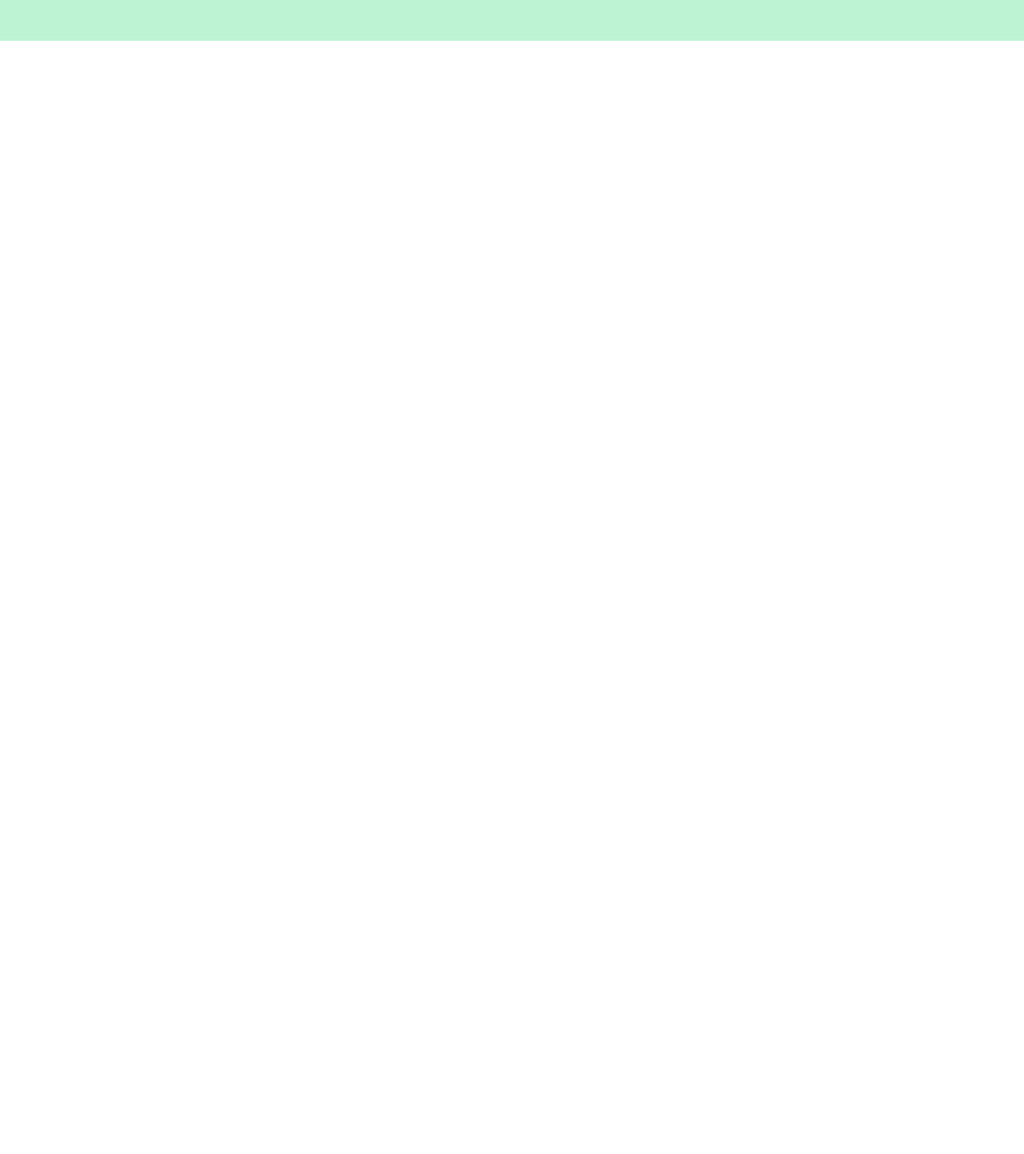
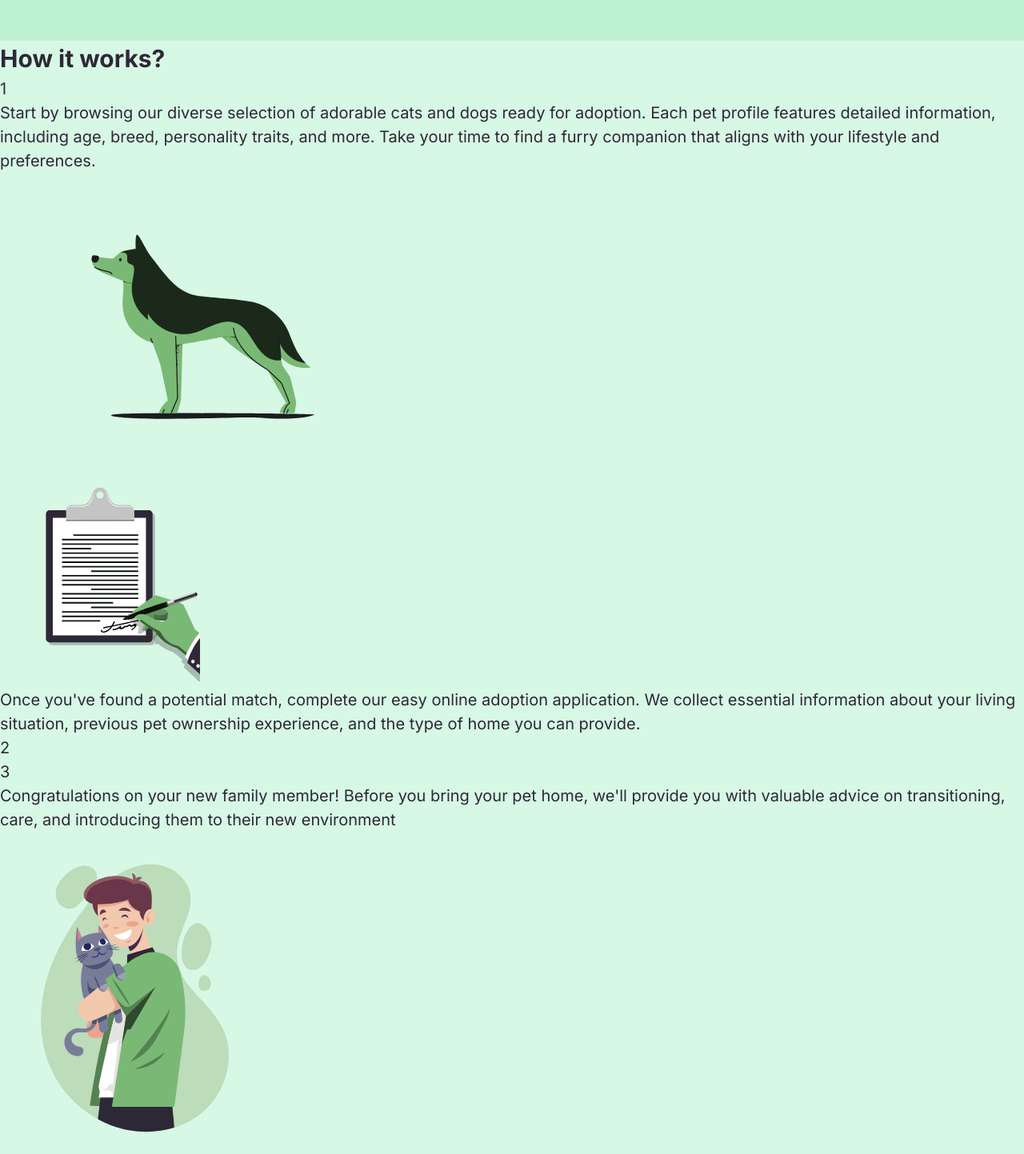
Before and after one commit to aadhithbala/TheCatLounge, a plain HTML site: page index.html in a window 1280 px wide. Shown: the part 920-2363 px from the top of the page at 80% size. Before the commit the page ends 971 px from the top, so only its background shows below. Drawn offline with Linux system fonts and the light colour scheme.

Commit message:
Add section two content and stylize it

```diff
--- a/index.html
+++ b/index.html
@@ -91,5 +91,54 @@
         </div>
       </div>
     </section>
+
+    <section class="section-brief">
+      <h1 class="brief-heading">How it works?</h1>
+      <div class="illustration-one">
+        <div class="bg-circle"><p>1</p></div>
+
+        <p class="illustration-one-brief">
+          Start by browsing our diverse selection of adorable cats and dogs
+          ready for adoption. Each pet profile features detailed information,
+          including age, breed, personality traits, and more. Take your time to
+          find a furry companion that aligns with your lifestyle and
+          preferences.
+        </p>
+
+        <object
+          data="./assets/illustrations/husky.svg"
+          type="image/svg+xml"
+        ></object>
+      </div>
+      <div class="illustration-two">
+        <object
+          data="./assets/illustrations/document-writing.svg"
+          type="image/svg+xml"
+        ></object>
+
+        <p class="illustration-two-brief">
+          Once you've found a potential match, complete our easy online adoption
+          application. We collect essential information about your living
+          situation, previous pet ownership experience, and the type of home you
+          can provide.
+        </p>
+
+        <div class="bg-circle"><p>2</p></div>
+      </div>
+      <div class="illustration-three">
+        <div class="bg-circle"><p>3</p></div>
+
+        <p class="illustration-three-brief">
+          Congratulations on your new family member! Before you bring your pet
+          home, we'll provide you with valuable advice on transitioning, care,
+          and introducing them to their new environment
+        </p>
+
+        <object
+          data="./assets/illustrations/human_cat.svg  "
+          type="image/svg+xml"
+        ></object>
+      </div>
+    </section>
   </body>
 </html>
--- a/styles.css
+++ b/styles.css
@@ -42,8 +42,6 @@ body {
 }
 
 .navbar > .donate-btn {
-  background-color: #79b975;
-  color: #1b291a;
   padding: 0.5rem;
   border-radius: 0.5rem;
   width: 6rem;
@@ -100,7 +98,8 @@ body {
   color: #ecfcf2;
 }
 
-.learn-more-btn {
+.learn-more-btn,
+.navbar > .donate-btn {
   background-color: #79b975;
   color: #1b291a;
 }
@@ -132,5 +131,10 @@ body {
   width: 5rem;
   display: inline-block;
   text-align: center;
-  /* padding: 2px; */
 }
+
+/* Section Two - Brief */
+
+.section-brief {
+  background-color: #d7f8e5;
+}
```
